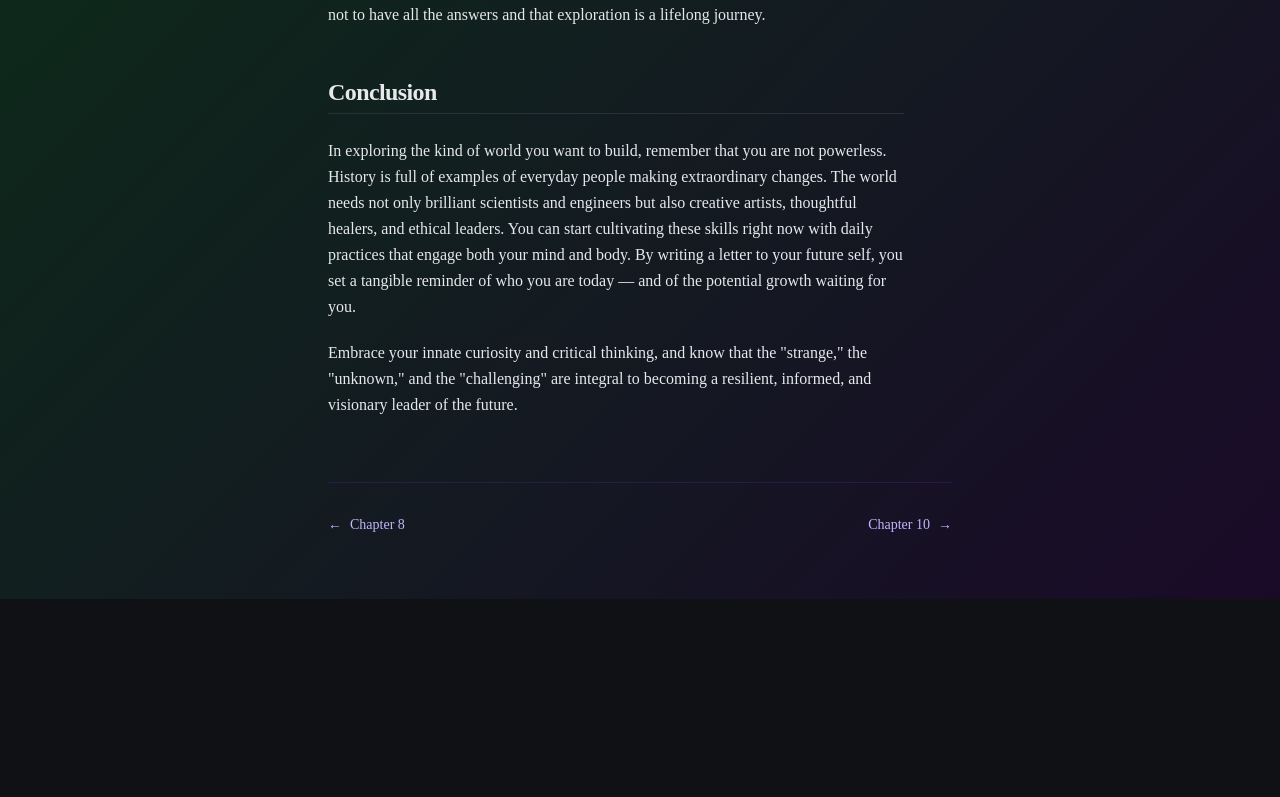
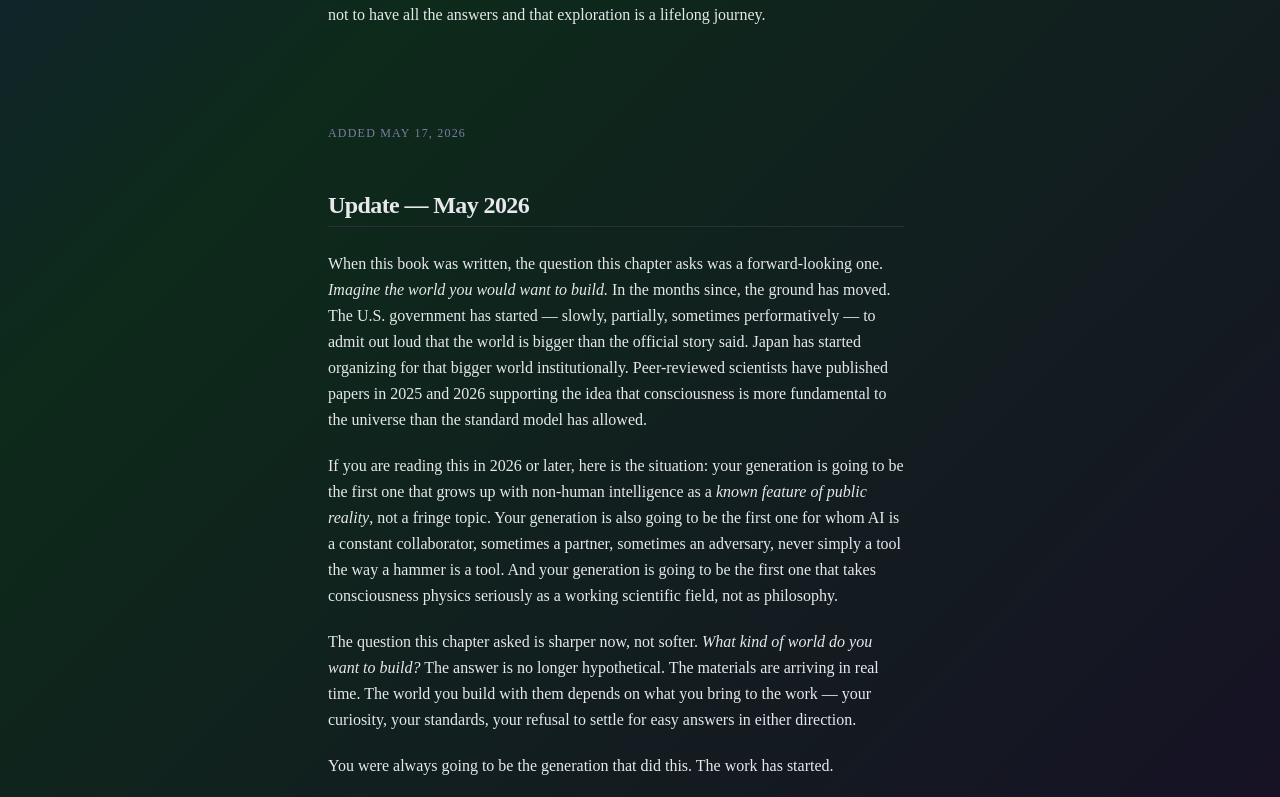
Before and after one commit to GooseyPrime/thenewontology, a Next.js app: page /the-bigger-world/chapter-9 in a window 1280 px wide. Shown: the part 3743-4540 px from the top of the page. Before the commit the page ends 4342 px from the top, so only its background shows below. Built offline with nearby package versions, Linux system fonts and the light colour scheme; no server answers.

Commit message:
feat(p6): vol iii ch9 - add personal close, generation framing for 2026 readers
Co-authored-by: GooseyPrime <brandon@intellmeai.com>

```diff
--- a/app/the-bigger-world/chapter-9/page.tsx
+++ b/app/the-bigger-world/chapter-9/page.tsx
@@ -185,6 +185,22 @@ export default function Chapter9Page() {
             answers and that exploration is a lifelong journey.
           </p>
 
+          <div className="h-px border-violet-800/30 my-12" />
+          <p className="text-violet-300/60 text-xs uppercase tracking-widest font-sans mb-2">Added May 17, 2026</p>
+          <h2>Update — May 2026</h2>
+          <p>
+            When this book was written, the question this chapter asks was a forward-looking one. <em>Imagine the world you would want to build.</em> In the months since, the ground has moved. The U.S. government has started — slowly, partially, sometimes performatively — to admit out loud that the world is bigger than the official story said. Japan has started organizing for that bigger world institutionally. Peer-reviewed scientists have published papers in 2025 and 2026 supporting the idea that consciousness is more fundamental to the universe than the standard model has allowed.
+          </p>
+          <p>
+            If you are reading this in 2026 or later, here is the situation: your generation is going to be the first one that grows up with non-human intelligence as a <em>known feature of public reality</em>, not a fringe topic. Your generation is also going to be the first one for whom AI is a constant collaborator, sometimes a partner, sometimes an adversary, never simply a tool the way a hammer is a tool. And your generation is going to be the first one that takes consciousness physics seriously as a working scientific field, not as philosophy.
+          </p>
+          <p>
+            The question this chapter asked is sharper now, not softer. <em>What kind of world do you want to build?</em> The answer is no longer hypothetical. The materials are arriving in real time. The world you build with them depends on what you bring to the work — your curiosity, your standards, your refusal to settle for easy answers in either direction.
+          </p>
+          <p>
+            You were always going to be the generation that did this. The work has started.
+          </p>
+
           <h2>Conclusion</h2>
           <p>
             In exploring the kind of world you want to build, remember that you are not powerless. History is
```
